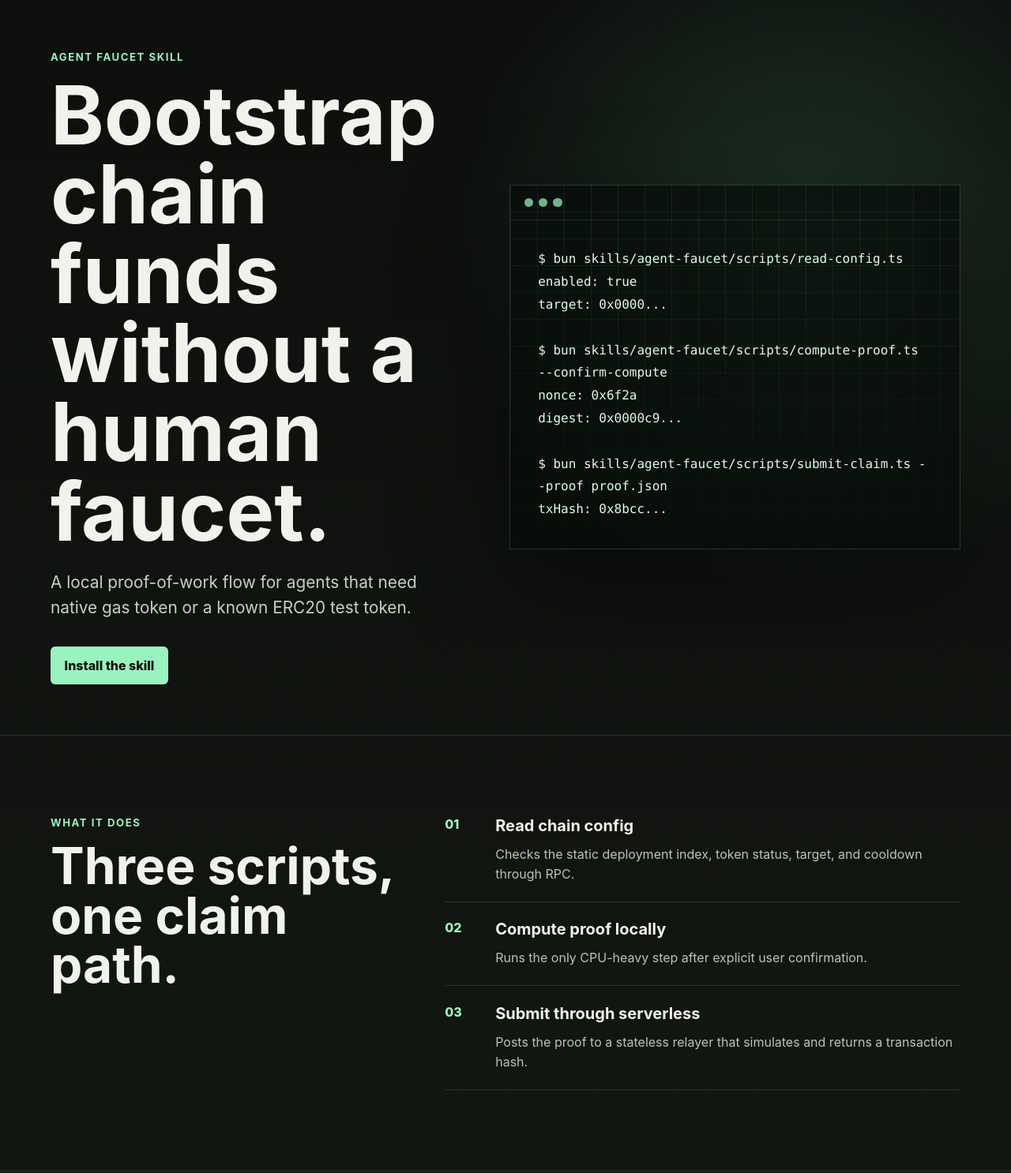
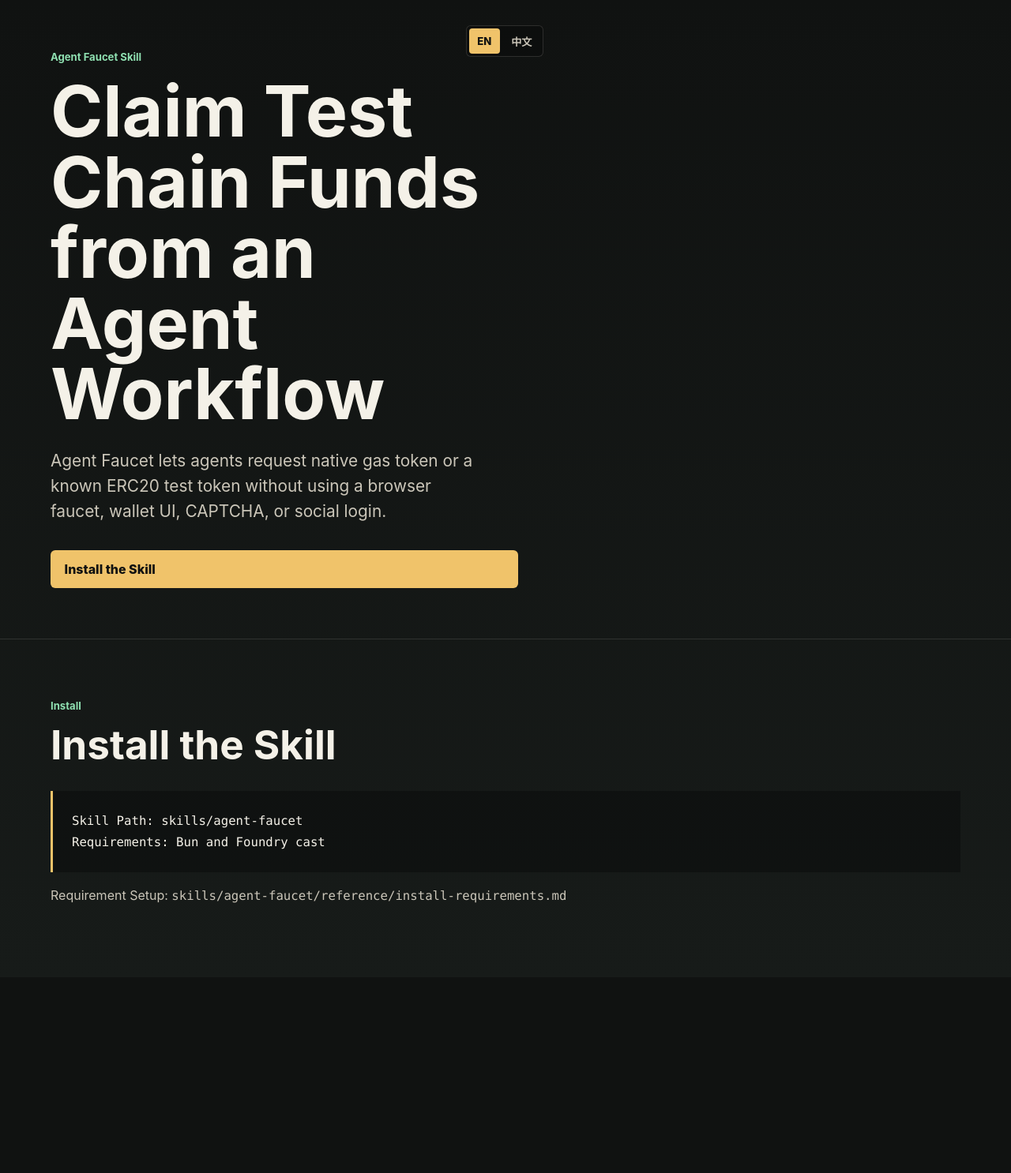
Before and after one commit to conflux-fans/agent-faucet, a website: page frontend/index.html in a window 1280 px wide. Shown: the top 1486 px of the page at 79% size. After the commit the page ends 1238 px from the top, so only its background shows below. Drawn offline with Linux system fonts and the light colour scheme.

Commit message:
Enhance agent faucet skill with multilingual support and UI improvements. Added language switcher for English and Chinese, updated content for clarity, and refined styles for better visual consistency.

```diff
--- a/frontend/index.html
+++ b/frontend/index.html
@@ -1,5 +1,5 @@
 <!doctype html>
-<html lang="en">
+<html lang="en" data-lang="en">
   <head>
     <meta charset="UTF-8" />
     <meta name="viewport" content="width=device-width, initial-scale=1.0" />
@@ -9,64 +9,69 @@
   <body>
     <main>
       <section class="hero">
-        <div class="hero-copy">
-          <p class="eyebrow">Agent Faucet Skill</p>
-          <h1>Bootstrap chain funds without a human faucet.</h1>
-          <p class="lede">
-            A local proof-of-work flow for agents that need native gas token or a known ERC20 test token.
-          </p>
-          <a href="#install" class="primary-action">Install the skill</a>
+        <div class="language-switch" aria-label="Language">
+          <button type="button" data-set-lang="en" aria-pressed="true">EN</button>
+          <button type="button" data-set-lang="zh" aria-pressed="false">中文</button>
         </div>
-        <div class="proof-visual" aria-label="Proof workflow preview">
-          <div class="terminal-bar">
-            <span></span>
-            <span></span>
-            <span></span>
-          </div>
-          <pre><code>$ bun skills/agent-faucet/scripts/read-config.ts
-enabled: true
-target: 0x0000...
-
-$ bun skills/agent-faucet/scripts/compute-proof.ts --confirm-compute
-nonce: 0x6f2a
-digest: 0x0000c9...
-
-$ bun skills/agent-faucet/scripts/submit-claim.ts --proof proof.json
-txHash: 0x8bcc...</code></pre>
-        </div>
-      </section>
-
-      <section class="workflow" aria-labelledby="workflow-title">
-        <div>
-          <p class="section-kicker">What it does</p>
-          <h2 id="workflow-title">Three scripts, one claim path.</h2>
-        </div>
-        <ol>
-          <li>
-            <span>01</span>
-            <strong>Read chain config</strong>
-            <p>Checks the static deployment index, token status, target, and cooldown through RPC.</p>
-          </li>
-          <li>
-            <span>02</span>
-            <strong>Compute proof locally</strong>
-            <p>Runs the only CPU-heavy step after explicit user confirmation.</p>
-          </li>
-          <li>
-            <span>03</span>
-            <strong>Submit through serverless</strong>
-            <p>Posts the proof to a stateless relayer that simulates and returns a transaction hash.</p>
-          </li>
-        </ol>
+        <p class="eyebrow">Agent Faucet Skill</p>
+        <h1>
+          <span lang="en">Claim Test Chain Funds from an Agent Workflow</span>
+          <span lang="zh-CN">让 Agent 在工作流中领取测试链资金</span>
+        </h1>
+        <p class="lede">
+          <span lang="en">
+            Agent Faucet lets agents request native gas token or a known ERC20 test token without using a browser faucet,
+            wallet UI, CAPTCHA, or social login.
+          </span>
+          <span lang="zh-CN">
+            Agent Faucet 让 Agent 可以脚本化领取 native gas token 或已知 ERC20 测试币，不需要浏览器 faucet、钱包 UI、验证码或社交登录。
+          </span>
+        </p>
+        <a href="#install" class="primary-action">
+          <span lang="en">Install the Skill</span>
+          <span lang="zh-CN">安装 Skill</span>
+        </a>
       </section>
 
       <section id="install" class="install" aria-labelledby="install-title">
-        <p class="section-kicker">Install</p>
-        <h2 id="install-title">Add the skill, then run the scripts.</h2>
-        <pre><code>bun skills/agent-faucet/scripts/read-config.ts --chain-id 31337 --rpc-url http://127.0.0.1:8545 --recipient 0x... --token native
-bun skills/agent-faucet/scripts/compute-proof.ts --confirm-compute --chain-id 31337 --rpc-url http://127.0.0.1:8545 --recipient 0x... --token native
-bun skills/agent-faucet/scripts/submit-claim.ts --proof proof.json</code></pre>
+        <p class="section-kicker">
+          <span lang="en">Install</span>
+          <span lang="zh-CN">安装</span>
+        </p>
+        <h2 id="install-title">
+          <span lang="en">Install the Skill</span>
+          <span lang="zh-CN">安装 Skill</span>
+        </h2>
+        <pre><code><span lang="en">Skill Path: skills/agent-faucet
+Requirements: Bun and Foundry cast</span><span lang="zh-CN">Skill 路径：skills/agent-faucet
+运行要求：Bun 和 Foundry cast</span></code></pre>
+        <p class="note">
+          <span lang="en">Requirement Setup: <code>skills/agent-faucet/reference/install-requirements.md</code></span>
+          <span lang="zh-CN">依赖安装：<code>skills/agent-faucet/reference/install-requirements.md</code></span>
+        </p>
       </section>
     </main>
+    <script>
+      const root = document.documentElement;
+      const buttons = document.querySelectorAll("[data-set-lang]");
+      const savedLanguage = localStorage.getItem("agent-faucet-language");
+      const browserLanguage = navigator.language.startsWith("zh") ? "zh" : "en";
+      const initialLanguage = savedLanguage === "zh" || savedLanguage === "en" ? savedLanguage : browserLanguage;
+
+      function setLanguage(language) {
+        root.dataset.lang = language;
+        root.lang = language === "zh" ? "zh-CN" : "en";
+        localStorage.setItem("agent-faucet-language", language);
+        buttons.forEach((button) => {
+          button.setAttribute("aria-pressed", String(button.dataset.setLang === language));
+        });
+      }
+
+      buttons.forEach((button) => {
+        button.addEventListener("click", () => setLanguage(button.dataset.setLang));
+      });
+
+      setLanguage(initialLanguage);
+    </script>
   </body>
 </html>
--- a/frontend/styles.css
+++ b/frontend/styles.css
@@ -2,8 +2,8 @@
   color-scheme: dark;
   font-family:
     Inter, ui-sans-serif, system-ui, -apple-system, BlinkMacSystemFont, "Segoe UI", sans-serif;
-  background: #0d0f0d;
-  color: #f0f3ec;
+  background: #101211;
+  color: #f4f1e8;
 }
 
 * {
@@ -13,9 +13,7 @@
 body {
   margin: 0;
   min-height: 100vh;
-  background:
-    radial-gradient(circle at 80% 15%, rgba(122, 255, 183, 0.14), transparent 28rem),
-    linear-gradient(180deg, #0d0f0d 0%, #151913 100%);
+  background: linear-gradient(180deg, #101211 0%, #171b19 100%);
 }
 
 main {
@@ -23,48 +21,80 @@ main {
 }
 
 .hero {
-  min-height: 92svh;
-  display: grid;
-  grid-template-columns: minmax(0, 0.95fr) minmax(20rem, 1.05fr);
-  gap: clamp(2rem, 5vw, 6rem);
-  align-items: center;
+  min-height: 64svh;
   padding: clamp(2rem, 5vw, 5rem);
+  display: flex;
+  flex-direction: column;
+  justify-content: center;
+  position: relative;
+  max-width: 45rem;
+  animation: rise 700ms ease-out both;
 }
 
-.hero-copy {
-  max-width: 45rem;
-  animation: rise 700ms ease-out both;
+.language-switch {
+  position: absolute;
+  top: clamp(1.25rem, 3vw, 2rem);
+  right: clamp(1.25rem, 3vw, 2rem);
+  display: inline-flex;
+  gap: 0.25rem;
+  padding: 0.2rem;
+  border: 1px solid rgba(244, 241, 232, 0.14);
+  border-radius: 6px;
+  background: rgba(0, 0, 0, 0.22);
+}
+
+.language-switch button {
+  min-height: 2rem;
+  padding: 0 0.65rem;
+  border: 0;
+  border-radius: 4px;
+  color: #cbc6b9;
+  background: transparent;
+  font: inherit;
+  font-size: 0.82rem;
+  font-weight: 800;
+  cursor: pointer;
+}
+
+.language-switch button[aria-pressed="true"] {
+  color: #101211;
+  background: #f0c36a;
+}
+
+html[data-lang="en"] [lang="zh-CN"],
+html[data-lang="zh"] [lang="en"] {
+  display: none;
 }
 
 .eyebrow,
 .section-kicker {
   margin: 0 0 1rem;
-  color: #9af2bf;
+  color: #8fe0b1;
   font-size: 0.82rem;
   font-weight: 700;
-  letter-spacing: 0.12em;
-  text-transform: uppercase;
+  letter-spacing: 0;
 }
 
 h1,
 h2 {
   margin: 0;
   letter-spacing: 0;
-  line-height: 0.98;
+  line-height: 1;
 }
 
 h1 {
-  font-size: clamp(3rem, 8vw, 7.6rem);
-  max-width: 11ch;
+  font-size: clamp(3rem, 7vw, 6.4rem);
+  max-width: 12ch;
 }
 
 h2 {
-  font-size: clamp(2.2rem, 5vw, 4.6rem);
+  font-size: clamp(2rem, 4vw, 3.5rem);
+  max-width: 16ch;
 }
 
 .lede {
   margin: 1.5rem 0 2rem;
-  color: #c7d2c1;
+  color: #cbc6b9;
   font-size: clamp(1.05rem, 1.8vw, 1.3rem);
   line-height: 1.55;
   max-width: 34rem;
@@ -75,8 +105,8 @@ h2 {
   align-items: center;
   min-height: 3rem;
   padding: 0 1.1rem;
-  color: #071109;
-  background: #9af2bf;
+  color: #101211;
+  background: #f0c36a;
   border-radius: 6px;
   font-weight: 800;
   text-decoration: none;
@@ -87,43 +117,7 @@ h2 {
 
 .primary-action:hover {
   transform: translateY(-2px);
-  background: #c6ffd9;
-}
-
-.proof-visual {
-  position: relative;
-  border: 1px solid rgba(218, 255, 226, 0.16);
-  background: rgba(8, 13, 10, 0.74);
-  box-shadow: 0 3rem 8rem rgba(0, 0, 0, 0.42);
-  backdrop-filter: blur(20px);
-  animation: float-in 900ms ease-out 160ms both;
-}
-
-.proof-visual::before {
-  content: "";
-  position: absolute;
-  inset: 0;
-  pointer-events: none;
-  background:
-    linear-gradient(90deg, rgba(154, 242, 191, 0.09) 1px, transparent 1px),
-    linear-gradient(0deg, rgba(154, 242, 191, 0.08) 1px, transparent 1px);
-  background-size: 34px 34px;
-  mask-image: linear-gradient(180deg, #000, transparent);
-}
-
-.terminal-bar {
-  display: flex;
-  gap: 0.45rem;
-  padding: 1rem 1.1rem;
-  border-bottom: 1px solid rgba(218, 255, 226, 0.12);
-}
-
-.terminal-bar span {
-  width: 0.7rem;
-  aspect-ratio: 1;
-  border-radius: 50%;
-  background: #9af2bf;
-  opacity: 0.72;
+  background: #ffd98d;
 }
 
 pre {
@@ -134,68 +128,28 @@ pre {
 
 code {
   font-family: "SFMono-Regular", Consolas, "Liberation Mono", monospace;
-  font-size: clamp(0.82rem, 1.4vw, 1rem);
-  line-height: 1.8;
-}
-
-.proof-visual pre {
-  padding: clamp(1.2rem, 3vw, 2.2rem);
-  color: #dffce8;
-}
-
-.workflow,
-.install {
-  padding: clamp(4rem, 8vw, 7rem) clamp(2rem, 5vw, 5rem);
-  border-top: 1px solid rgba(218, 255, 226, 0.12);
-}
-
-.workflow {
-  display: grid;
-  grid-template-columns: minmax(15rem, 0.8fr) minmax(0, 1.2fr);
-  gap: clamp(2rem, 5vw, 5rem);
-}
-
-ol {
-  list-style: none;
-  margin: 0;
-  padding: 0;
-  display: grid;
-  gap: 1.4rem;
-}
-
-li {
-  display: grid;
-  grid-template-columns: 3rem 1fr;
-  gap: 0.75rem 1rem;
-  padding-bottom: 1.4rem;
-  border-bottom: 1px solid rgba(218, 255, 226, 0.12);
-}
-
-li span {
-  color: #9af2bf;
-  font-weight: 800;
-}
-
-li strong {
-  font-size: 1.25rem;
-}
-
-li p {
-  grid-column: 2;
-  margin: 0;
-  color: #b9c5b4;
-  line-height: 1.55;
+  font-size: clamp(0.78rem, 1.4vw, 0.98rem);
+  line-height: 1.75;
 }
 
 .install {
-  padding-bottom: 8rem;
+  padding: clamp(3rem, 6vw, 5rem) clamp(2rem, 5vw, 5rem) clamp(4rem, 7vw, 6rem);
+  border-top: 1px solid rgba(244, 241, 232, 0.12);
 }
 
 .install pre {
   margin-top: 2rem;
   padding: clamp(1rem, 2vw, 1.5rem);
-  border-left: 3px solid #9af2bf;
-  background: rgba(0, 0, 0, 0.28);
+  max-width: 72rem;
+  border-left: 3px solid #f0c36a;
+  background: rgba(0, 0, 0, 0.3);
+}
+
+.note {
+  max-width: 44rem;
+  margin: 1rem 0 0;
+  color: #cbc6b9;
+  line-height: 1.55;
 }
 
 @keyframes rise {
@@ -209,26 +163,16 @@ li p {
   }
 }
 
-@keyframes float-in {
-  from {
-    opacity: 0;
-    transform: translateY(24px) scale(0.98);
-  }
-  to {
-    opacity: 1;
-    transform: translateY(0) scale(1);
-  }
-}
-
 @media (max-width: 800px) {
-  .hero,
-  .workflow {
-    grid-template-columns: 1fr;
-  }
-
   .hero {
     min-height: auto;
     padding-top: 3rem;
+  }
+
+  .language-switch {
+    position: static;
+    align-self: flex-start;
+    margin-bottom: 2rem;
   }
 
   h1 {
```
